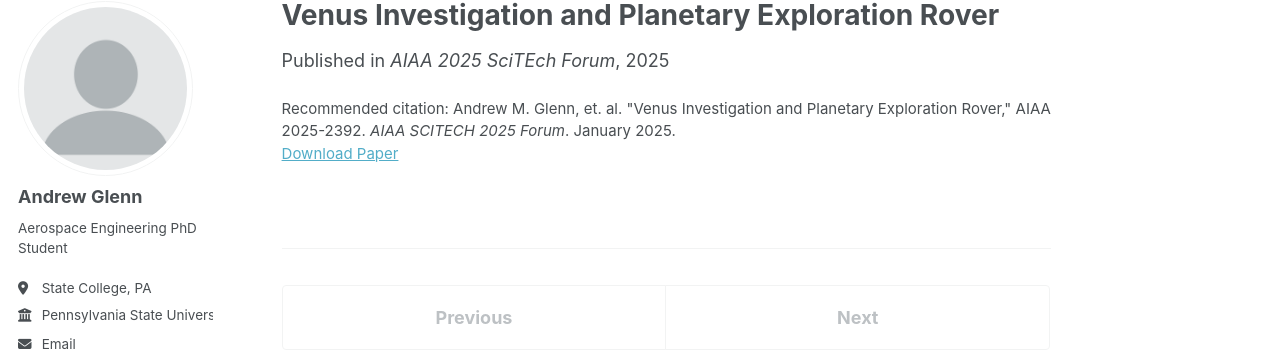
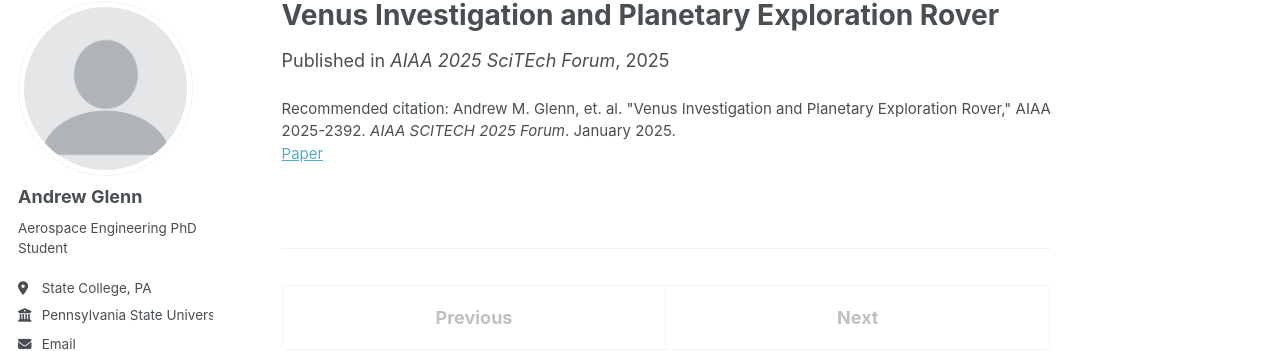
Before and after one commit to AGlenn357/AGlenn357.github.io, a Jekyll site: the page built from _publications/VIPER.md, in a window 1280 px wide. Shown: the part 98-449 px from the top of the page. Built offline with Jekyll 4.4.1, drawn with Linux system fonts in a browser that asks for light colours; some web fonts are replaced; a script bundle is joined from its source files by our own code; library files that are not in the unit come from our copies.

Commit message:
remove "download"

```diff
--- a/_layouts/single.html
+++ b/_layouts/single.html
@@ -48,13 +48,13 @@
         {{ content }}
 
         {% if page.citation and page.paperurl and page.slidesurl and page.bibtexurl %}
-          <p style="font-size: smaller">Recommended citation: {{ page.citation }}<br /><a href="{{ page.paperurl }}">Download Paper</a> | <a href="{{ page.slidesurl }}">Download Slides</a> | <a href="{{ page.bibtexurl }}">Download Bibtex</a></p>
+          <p style="font-size: smaller">Recommended citation: {{ page.citation }}<br /><a href="{{ page.paperurl }}">Paper</a> | <a href="{{ page.slidesurl }}">Download Slides</a> | <a href="{{ page.bibtexurl }}">Download Bibtex</a></p>
         {% elsif page.citation and page.paperurl and page.slidesurl %}
-          <p style="font-size: smaller">Recommended citation: {{ page.citation }}<br /><a href="{{ page.paperurl }}">Download Paper</a> | <a href="{{ page.slidesurl }}">Download Slides</a></p>
+          <p style="font-size: smaller">Recommended citation: {{ page.citation }}<br /><a href="{{ page.paperurl }}">Paper</a> | <a href="{{ page.slidesurl }}">Download Slides</a></p>
         {% elsif page.citation and page.paperurl and page.bibtexurl %}
-          <p style="font-size: smaller">Recommended citation: {{ page.citation }}<br /><a href="{{ page.paperurl }}">Download Paper</a> | <a href="{{ page.bibtexurl }}">Download Bibtex</a></p>
+          <p style="font-size: smaller">Recommended citation: {{ page.citation }}<br /><a href="{{ page.paperurl }}">Paper</a> | <a href="{{ page.bibtexurl }}">Download Bibtex</a></p>
         {% elsif page.citation and page.paperurl %}
-          <p style="font-size: smaller">Recommended citation: {{ page.citation }}<br /><a href="{{ page.paperurl }}">Download Paper</a></p>
+          <p style="font-size: smaller">Recommended citation: {{ page.citation }}<br /><a href="{{ page.paperurl }}">Paper</a></p>
         {% elsif page.citation and page.slidesurl and page.bibtexurl %}
           <p style="font-size: smaller">Recommended citation: {{ page.citation }}<br /><a href="{{ page.slidesurl }}">Download Slides</a> | <a href="{{ page.bibtexurl }}">Download Bibtex</a></p>
         {% elsif page.citation and page.slidesurl %}
```
